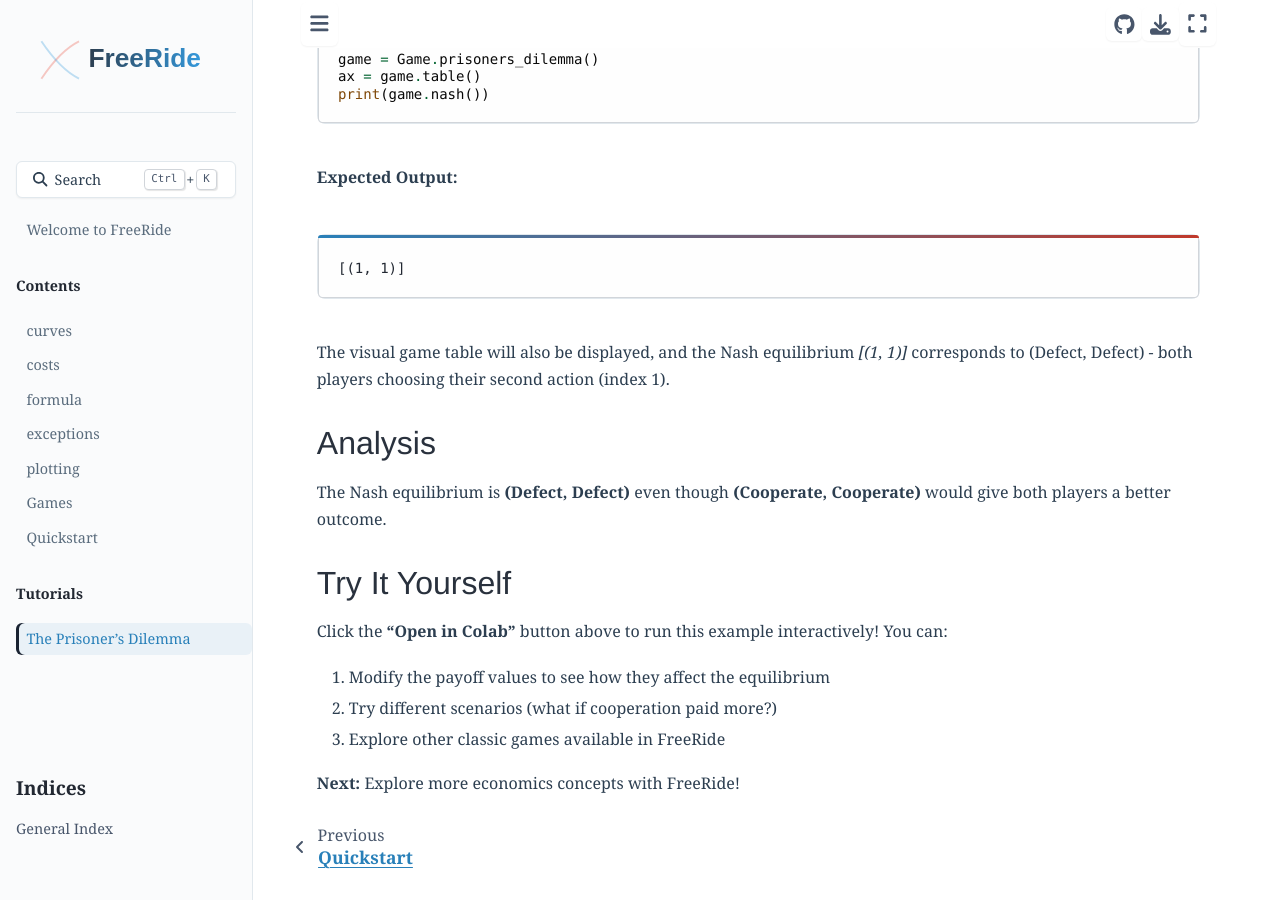
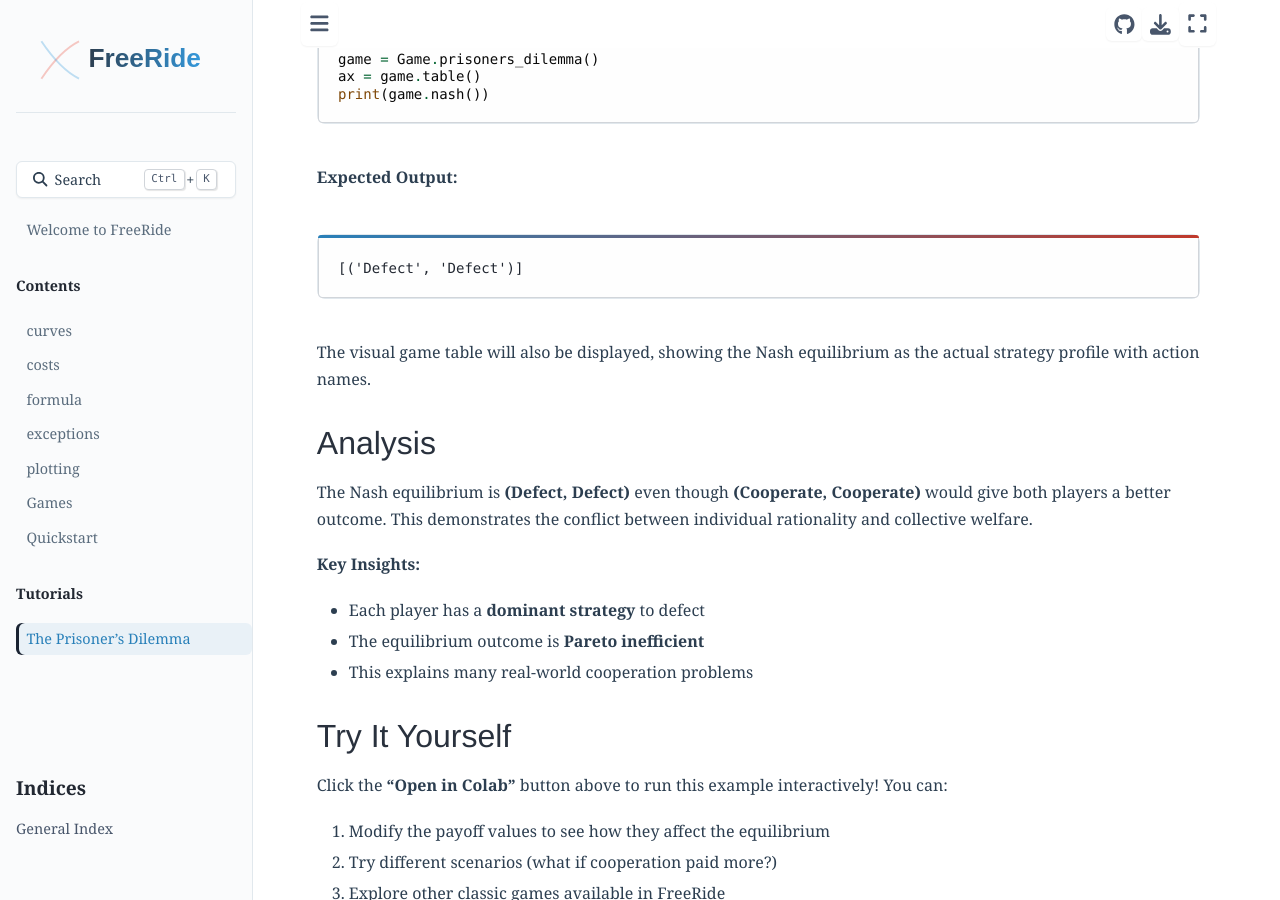
Before and after one commit to alexanderthclark/FreeRide, a Sphinx documentation site: the page built from docs/tutorials/prisoners_dilemma.rst, in a window 1280 px wide and 900 px high, scrolled down 858 px. Built offline with Sphinx 7.4.7 and the Sphinx Book theme 1.1.4, drawn with Linux system fonts in a browser that asks for light colours.

Commit message:
Fix nash_equilibria method to return action names instead of indices
- Update nash_equilibria() to return strategy profiles as (action_name, action_name) tuples
- Add comprehensive docstring explaining Nash equilibrium concept
- Update nash() alias method to match new signature
- Update tutorial expected output to show [('Defect', 'Defect')] format
- Enhance tutorial analysis with key economic insights
- Clear notebook cell outputs to reflect new method behavior

This correctly represents Nash equilibria as strategy profiles (sets of actions)
rather than indices or payoffs, which is the proper game theory definition.

```diff
--- a/docs/tutorials/prisoners_dilemma.rst
+++ b/docs/tutorials/prisoners_dilemma.rst
@@ -47,16 +47,23 @@ Let's model this game using FreeRide's game theory tools:
 
 .. code-block:: text
 
-   [(1, 1)]
+   [('Defect', 'Defect')]
 
-The visual game table will also be displayed, and the Nash equilibrium `[(1, 1)]` corresponds to
-(Defect, Defect) - both players choosing their second action (index 1).
+The visual game table will also be displayed, showing the Nash equilibrium as the actual
+strategy profile with action names.
 
 Analysis
 --------
 
 The Nash equilibrium is **(Defect, Defect)** even though **(Cooperate, Cooperate)** would give
-both players a better outcome.
+both players a better outcome. This demonstrates the conflict between individual rationality
+and collective welfare.
+
+**Key Insights:**
+
+- Each player has a **dominant strategy** to defect
+- The equilibrium outcome is **Pareto inefficient**
+- This explains many real-world cooperation problems
 
 
 Try It Yourself
```
Also changed, not shown: docs/notebooks/prisoners_dilemma.ipynb, 1 other file.
